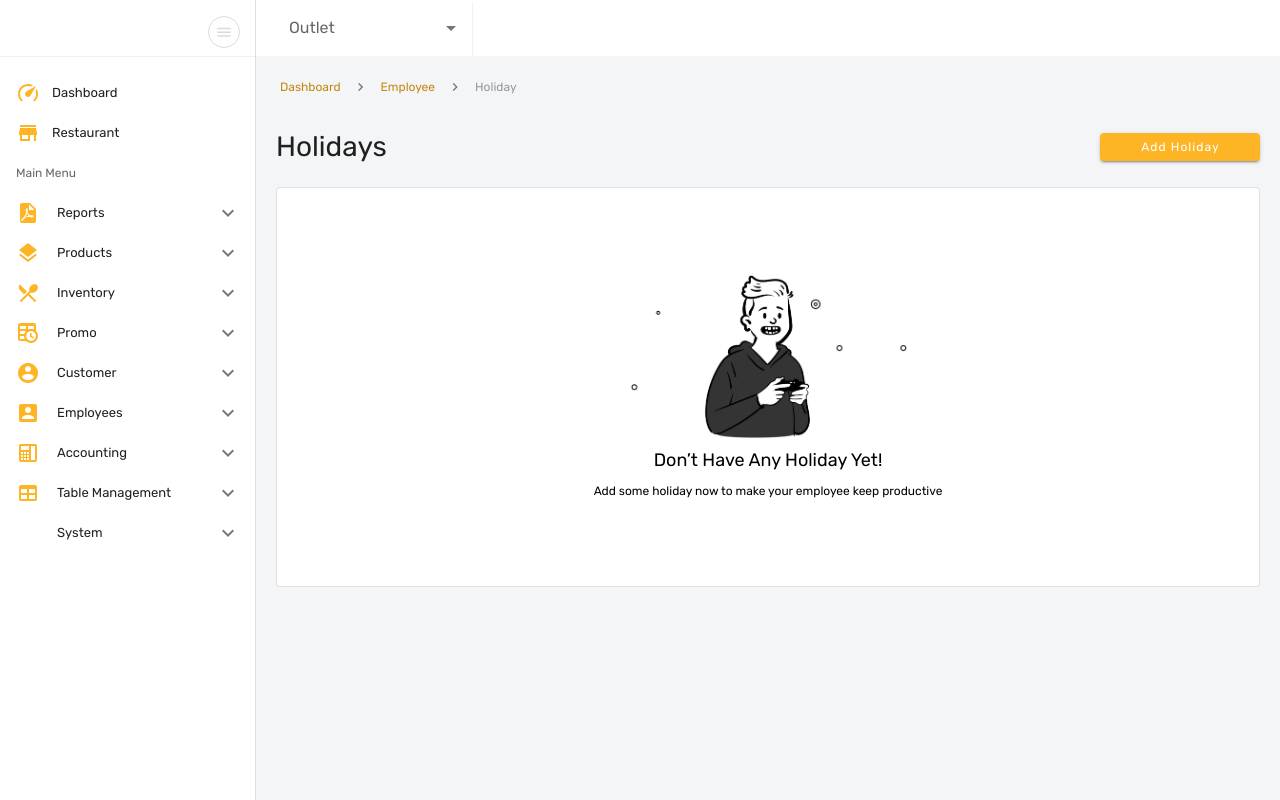
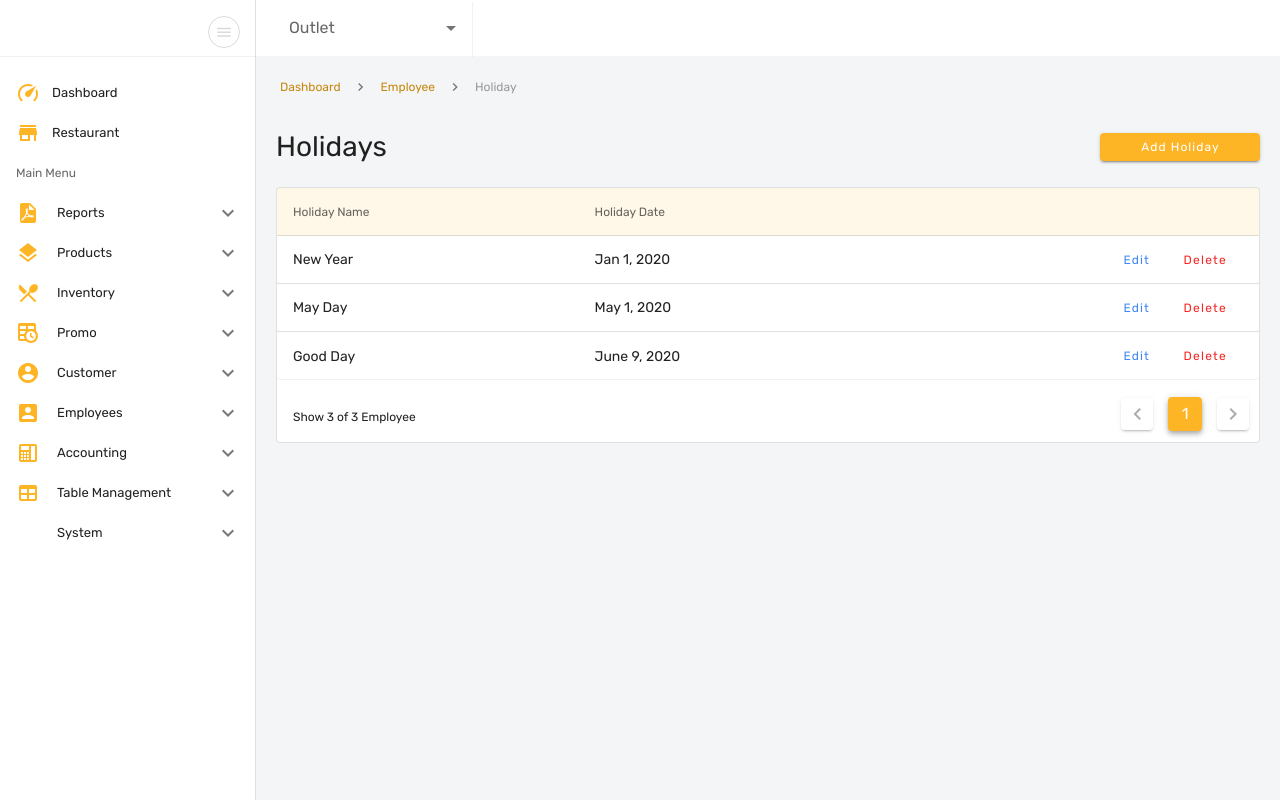
Before and after one commit to reynaldirey18/eatmore, a Vue app: page /employee/holidays in a window 1280 px wide. Built offline with nearby package versions, Linux system fonts and the light colour scheme; what @pderas/vue2-geocoder would draw is missing.

Commit message:
feat(Employee): Data table for holidays list

```diff
--- a/src/views/Employee/views/Holiday/index.vue
+++ b/src/views/Employee/views/Holiday/index.vue
@@ -11,6 +11,41 @@
         <p class="mt-2">Add some holiday now to make your employee keep productive</p>
       </div>
     </v-card>
+    <v-card class="mt-6" outlined v-else>
+      <div class="table">
+        <v-data-table
+          :headers="headers"
+          :items="holidays"
+          :page.sync="page"
+          :items-per-page="itemsPerPage"
+          hide-default-footer
+          class="elevation-1"
+          @page-count="pageCount = $event"
+        >
+          <template v-slot:item.actions="{item}">
+            <div class="d-flex flex-row align-center justify-end">
+              <v-btn text color="#3D87F4" small class="mr-1" @click="edit(item)">Edit</v-btn>
+              <v-btn text color="#F32626">Delete</v-btn>
+            </div>
+          </template>
+        </v-data-table>
+        <div class="d-flex justify-space-between mt-3">
+          <div class="ma-4" v-if="itemsPerPage >= holidays.length">
+            Show {{holidays.length}} of {{holidays.length}} Employee
+          </div>
+          <div class="ma-4" v-else>
+            Show {{itemsPerPage}} of {{holidays.length}} Employee
+          </div>
+          <div>
+          <v-pagination
+            v-model="page"
+            color="#FDB526"
+            :length="pageCount">
+          </v-pagination>
+          </div>
+        </div>
+      </div>
+    </v-card>
   </div>
 </template>
 
@@ -18,7 +53,35 @@
 export default {
   data () {
     return {
-      holidays: []
+      page: 1,
+      pageCount: 0,
+      itemsPerPage: 10,
+      show1: false,
+      headers: [
+        { text: 'Holiday Name', value: 'name' },
+        { text: 'Holiday Date', value: 'date' },
+        { text: '', align: 'end', value: 'actions', sortable: false }
+      ],
+      holidays: [
+        {
+          id: 1,
+          number: 1,
+          name: 'New Year',
+          date: 'Jan 1, 2020'
+        },
+        {
+          id: 2,
+          number: 2,
+          name: 'May Day',
+          date: 'May 1, 2020'
+        },
+        {
+          id: 3,
+          number: 3,
+          name: 'Good Day',
+          date: 'June 9, 2020'
+        }
+      ]
     }
   }
 }
```
